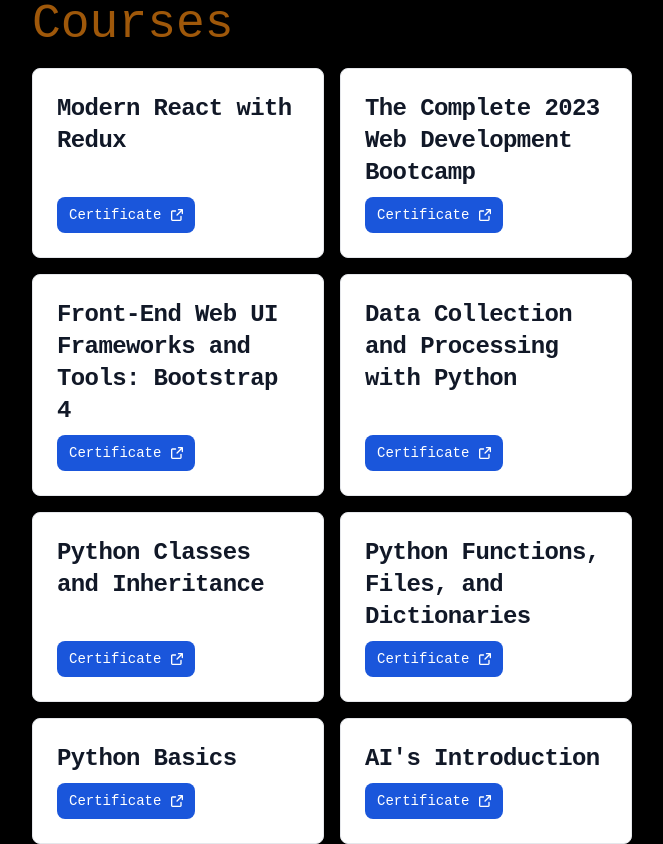
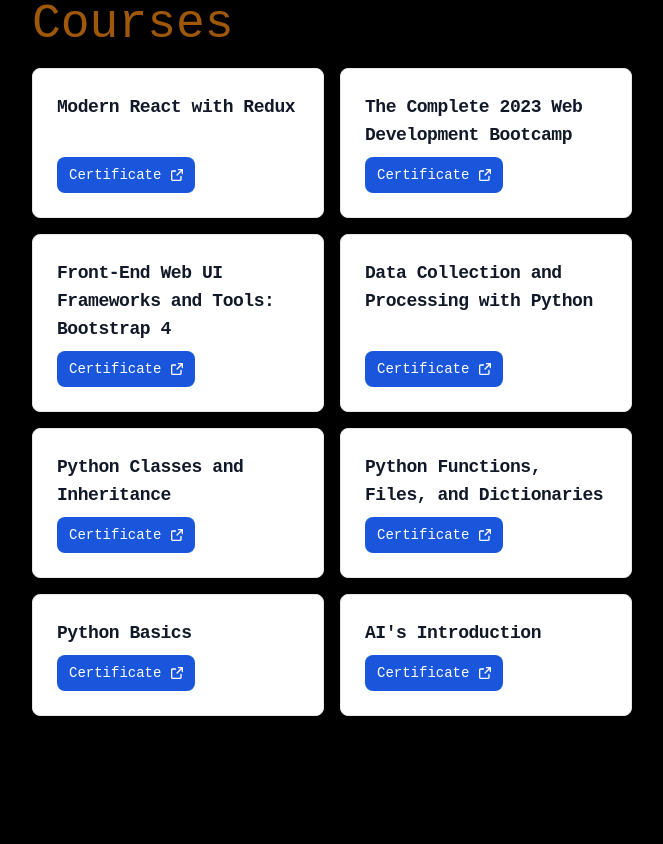
Before and after one commit to VictorCano18/victorcano-portfolio, a Next.js app: page /courses in a window 1280 px wide. Shown: the whole page, without its empty margins (308-971 px from the left). After the commit the page ends 800 px from the top, so only its background shows below. Built offline with nearby package versions, Linux system fonts and the light colour scheme.

Commit message:
small fixes

```diff
--- a/app/courses/page.tsx
+++ b/app/courses/page.tsx
@@ -8,7 +8,7 @@ export default function Courses() {
             <h1 className="text-yellow-600 text-4xl sm:text-5xl mb-5">Courses</h1>
             <div className="grid sm:grid-cols-2 grid-cols-1 gap-4">
                 <div className="max-w-sm p-6 bg-white border border-gray-200 rounded-lg shadow dark:bg-black dark:border-gray-700 flex flex-col justify-between">
-                    <h5 className="mb-2 text-2xl font-bold tracking-tight text-gray-900 dark:text-white">Modern React with Redux
+                    <h5 className="mb-2 text-lg font-bold tracking-tight text-gray-900 dark:text-white">Modern React with Redux
                     </h5>
                     <a href='https://www.udemy.com/certificate/UC-8cf9dd67-aa27-4ea8-b311-94852bda78a9/' target='_blank' className="animationIcon inline-flex items-center px-3 py-2 text-sm font-medium text-center text-white bg-blue-700 rounded-lg hover:bg-blue-800 focus:ring-4 focus:outline-none focus:ring-blue-300 dark:bg-gray-600 dark:hover:bg-gray-700 dark:focus:ring-gray-800 w-fit">
                         Certificate
@@ -18,7 +18,7 @@ export default function Courses() {
                     </a>
                 </div>
                 <div className="max-w-sm p-6 bg-white border border-gray-200 rounded-lg shadow dark:bg-black dark:border-gray-700 flex flex-col justify-between">
-                    <h5 className="mb-2 text-2xl font-bold tracking-tight text-gray-900 dark:text-white">The Complete 2023 Web Development Bootcamp
+                    <h5 className="mb-2 text-lg font-bold tracking-tight text-gray-900 dark:text-white">The Complete 2023 Web Development Bootcamp
                     </h5>
                     <a href='https://www.udemy.com/certificate/UC-ee0323d1-5b1c-470d-9cbd-8eaab4c60a74/' target='_blank' className="animationIcon inline-flex items-center px-3 py-2 text-sm font-medium text-center text-white bg-blue-700 rounded-lg hover:bg-blue-800 focus:ring-4 focus:outline-none focus:ring-blue-300 dark:bg-gray-600 dark:hover:bg-gray-700 dark:focus:ring-gray-800 w-fit">
                         Certificate
@@ -27,7 +27,7 @@ export default function Courses() {
                         </svg>
                     </a>
                 </div><div className="max-w-sm p-6 bg-white border border-gray-200 rounded-lg shadow dark:bg-black dark:border-gray-700 flex flex-col justify-between">
-                    <h5 className="mb-2 text-2xl font-bold tracking-tight text-gray-900 dark:text-white">Front-End Web UI Frameworks and Tools: Bootstrap 4
+                    <h5 className="mb-2 text-lg font-bold tracking-tight text-gray-900 dark:text-white">Front-End Web UI Frameworks and Tools: Bootstrap 4
                     </h5>
                     <a href='https://www.coursera.org/account/accomplishments/certificate/ADZCRPCV5ENE' target='_blank' className="animationIcon inline-flex items-center px-3 py-2 text-sm font-medium text-center text-white bg-blue-700 rounded-lg hover:bg-blue-800 focus:ring-4 focus:outline-none focus:ring-blue-300 dark:bg-gray-600 dark:hover:bg-gray-700 dark:focus:ring-gray-800 w-fit">
                         Certificate
@@ -37,7 +37,7 @@ export default function Courses() {
                     </a>
                 </div>
                 <div className="max-w-sm p-6 bg-white border border-gray-200 rounded-lg shadow dark:bg-black dark:border-gray-700 flex flex-col justify-between">
-                    <h5 className="mb-2 text-2xl font-bold tracking-tight text-gray-900 dark:text-white">Data Collection and Processing with Python
+                    <h5 className="mb-2 text-lg font-bold tracking-tight text-gray-900 dark:text-white">Data Collection and Processing with Python
                     </h5>
                     <a href='https://www.coursera.org/account/accomplishments/certificate/YV5MGJLAVVLL' target='_blank' className="animationIcon inline-flex items-center px-3 py-2 text-sm font-medium text-center text-white bg-blue-700 rounded-lg hover:bg-blue-800 focus:ring-4 focus:outline-none focus:ring-blue-300 dark:bg-gray-600 dark:hover:bg-gray-700 dark:focus:ring-gray-800 w-fit">
                         Certificate
@@ -47,7 +47,7 @@ export default function Courses() {
                     </a>
                 </div>
                 <div className="max-w-sm p-6 bg-white border border-gray-200 rounded-lg shadow dark:bg-black dark:border-gray-700 flex flex-col justify-between">
-                    <h5 className="mb-2 text-2xl font-bold tracking-tight text-gray-900 dark:text-white">Python Classes and Inheritance
+                    <h5 className="mb-2 text-lg font-bold tracking-tight text-gray-900 dark:text-white">Python Classes and Inheritance
                     </h5>
                     <a href='https://www.coursera.org/account/accomplishments/certificate/BX9G6W9FJDGN' target='_blank' className="animationIcon inline-flex items-center px-3 py-2 text-sm font-medium text-center text-white bg-blue-700 rounded-lg hover:bg-blue-800 focus:ring-4 focus:outline-none focus:ring-blue-300 dark:bg-gray-600 dark:hover:bg-gray-700 dark:focus:ring-gray-800 w-fit">
                         Certificate
@@ -57,7 +57,7 @@ export default function Courses() {
                     </a>
                 </div>
                 <div className="max-w-sm p-6 bg-white border border-gray-200 rounded-lg shadow dark:bg-black dark:border-gray-700 flex flex-col justify-between">
-                    <h5 className="mb-2 text-2xl font-bold tracking-tight text-gray-900 dark:text-white">Python Functions, Files, and Dictionaries
+                    <h5 className="mb-2 text-lg font-bold tracking-tight text-gray-900 dark:text-white">Python Functions, Files, and Dictionaries
                     </h5>
                     <a href='https://www.coursera.org/account/accomplishments/certificate/8E5XCQ59LBUX' target='_blank' className="animationIcon inline-flex items-center px-3 py-2 text-sm font-medium text-center text-white bg-blue-700 rounded-lg hover:bg-blue-800 focus:ring-4 focus:outline-none focus:ring-blue-300 dark:bg-gray-600 dark:hover:bg-gray-700 dark:focus:ring-gray-800 w-fit">
                         Certificate
@@ -67,7 +67,7 @@ export default function Courses() {
                     </a>
                 </div>
                 <div className="max-w-sm p-6 bg-white border border-gray-200 rounded-lg shadow dark:bg-black dark:border-gray-700 flex flex-col justify-between">
-                    <h5 className="mb-2 text-2xl font-bold tracking-tight text-gray-900 dark:text-white">Python Basics
+                    <h5 className="mb-2 text-lg font-bold tracking-tight text-gray-900 dark:text-white">Python Basics
                     </h5>
                     <a href='https://www.coursera.org/account/accomplishments/certificate/7LXQSYMKHY5K' target='_blank' className="animationIcon inline-flex items-center px-3 py-2 text-sm font-medium text-center text-white bg-blue-700 rounded-lg hover:bg-blue-800 focus:ring-4 focus:outline-none focus:ring-blue-300 dark:bg-gray-600 dark:hover:bg-gray-700 dark:focus:ring-gray-800 w-fit">
                         Certificate
@@ -77,7 +77,7 @@ export default function Courses() {
                     </a>
                 </div>
                 <div className="max-w-sm p-6 bg-white border border-gray-200 rounded-lg shadow dark:bg-black dark:border-gray-700 flex flex-col justify-between">
-                    <h5 className="mb-2 text-2xl font-bold tracking-tight text-gray-900 dark:text-white">AI&#39;s Introduction
+                    <h5 className="mb-2 text-lg font-bold tracking-tight text-gray-900 dark:text-white">AI&#39;s Introduction
                     </h5>
                     <a href='https://courses.edx.org/certificates/5208d5357c3f4fe198e885ef13a8cc52' target='_blank' className="animationIcon inline-flex items-center px-3 py-2 text-sm font-medium text-center text-white bg-blue-700 rounded-lg hover:bg-blue-800 focus:ring-4 focus:outline-none focus:ring-blue-300 dark:bg-gray-600 dark:hover:bg-gray-700 dark:focus:ring-gray-800 w-fit">
                         Certificate
--- a/app/experience/page.tsx
+++ b/app/experience/page.tsx
@@ -14,7 +14,7 @@ export default function Experience() {
                     <Timeline.Item>
                         <Timeline.Point icon={HiBadgeCheck} />
                         <Timeline.Content>
-                            <Timeline.Time><div className='text-lg'>June 2023 - Currently working here</div></Timeline.Time>
+                            <Timeline.Time><div className='text-lg dateColor'>June 2023 - Currently working here</div></Timeline.Time>
                             <Timeline.Title>Fullstack Developer @ <a type='button' href='https://entersol.com.mx/' target="_blank" className='underline'>Entersol</a></Timeline.Title>
                             <Timeline.Body>
                                 In my role as a Software Developer, I&#39;ve shouldered the crucial responsibility of managing our flagship product, Validex. Each day, I&#39;m focused on resolving bugs and implementing fixes that improve site performance. My efforts have directly contributed to an enhanced platform and a top-tier user experience.<br />
@@ -104,7 +104,7 @@ export default function Experience() {
                     <Timeline.Item>
                         <Timeline.Point icon={HiCalendar} />
                         <Timeline.Content>
-                            <Timeline.Time><div className='text-lg'>July 2022 - June 2023</div></Timeline.Time>
+                            <Timeline.Time><div className='text-lg dateColor'>July 2022 - June 2023</div></Timeline.Time>
                             <Timeline.Title>Frontend Developer @ <a type='button' href='https://www.vinneren.com.mx/' target="_blank" className='underline'>Vinneren</a></Timeline.Title>
                             <Timeline.Body>
                                 I played a pivotal role in the development of various projects at Vinneren eCommerce, leveraging my technical acumen and proactive approach to meet diverse challenges. My responsibilities encompassed an array of tasks, including:<br />
@@ -196,7 +196,7 @@ export default function Experience() {
                     <Timeline.Item>
                         <Timeline.Point icon={HiCalendar} />
                         <Timeline.Content>
-                            <Timeline.Time><div className='text-lg'>January 2021 - January 2022</div></Timeline.Time>
+                            <Timeline.Time><div className='text-lg dateColor'>January 2021 - January 2022</div></Timeline.Time>
                             <Timeline.Title>Frontend Developer @ <a type='button' href='https://smartseguros.mx/SmartMujer/Cotizador' target="_blank" className='underline'>Smart Seguros</a></Timeline.Title>
                             <Timeline.Body>
                                 I spearheaded a transformative project at Smart Seguros, an insurance-focused company, where I harnessed my expertise to construct a comprehensive website from the ground up. This ambitious undertaking spanned over a year and encapsulated a spectrum of responsibilities:<br />
@@ -274,7 +274,7 @@ export default function Experience() {
                     <Timeline.Item>
                         <Timeline.Point icon={HiCalendar} />
                         <Timeline.Content>
-                            <Timeline.Time><div className='text-lg'>February 2021 - June 2021</div></Timeline.Time>
+                            <Timeline.Time><div className='text-lg dateColor'>February 2021 - June 2021</div></Timeline.Time>
                             <Timeline.Title>Intern as Fullstack Developer @ <a type='button' href='https://amazon.com.mx/' target="_blank" className='underline'>Amazon</a></Timeline.Title>
                             <Timeline.Body>
                                 During my dynamic internship at Amazon, I had the privilege of collaborating with a talented group of friends and fellow students to create an entire website that revolutionized the user experience. This ambitious project focused on helping users discover personalized &#39;hobbies&#39; by leveraging their preferences and recommending relevant Amazon products. In this role, I demonstrated proficiency in:
--- a/app/ui/global.css
+++ b/app/ui/global.css
@@ -148,3 +148,7 @@ body::-webkit-scrollbar-thumb {
 .hiddeStatic {
   display: none !important;
 }
+
+.dateColor {
+  color: #b2e5eb
+}
```
